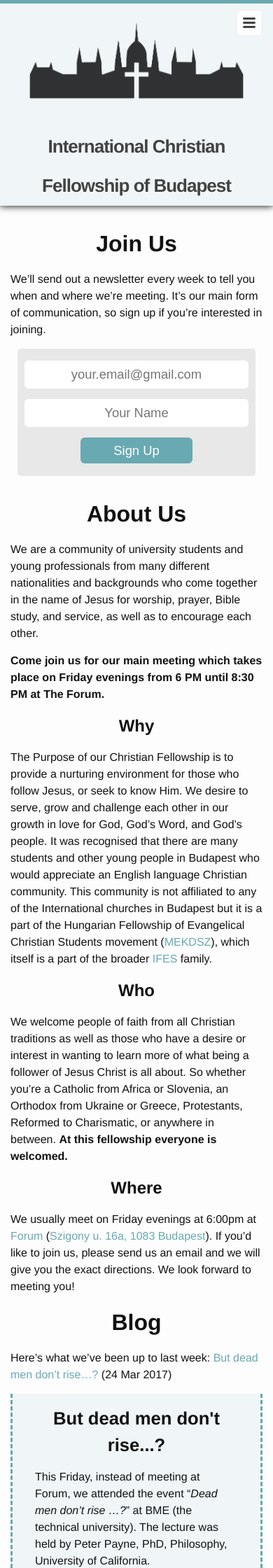
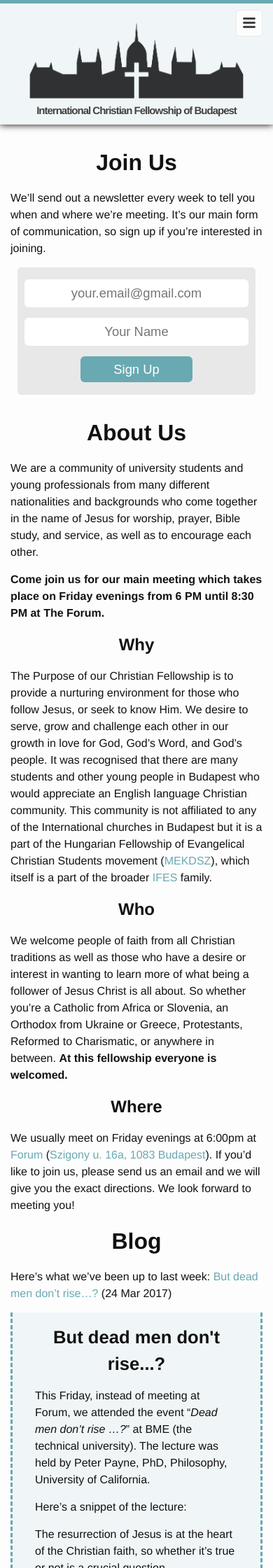
Before and after one commit to sionleroux/icfbudapest.org, a Jekyll site: the page built from index.md, in a window 390 px wide. Shown: the top 2240 px of the page at 70% size. Built offline with Jekyll 4.4.1, drawn with Linux system fonts in a browser that asks for light colours.

Commit message:
Small title font on tiny mobiles and smaller tablets

```diff
--- a/_sass/_layout.scss
+++ b/_sass/_layout.scss
@@ -31,15 +31,28 @@
         color: $grey-color-dark;
     }
 }
+@include media-query($on-tablet) {
+    .site-title {
+        font-size: 18px;
+    }
+}
 @include media-query($on-palm) {
     .site-title {
         text-align: center;
+        font-size: 18px;
+        line-height: 1.2;
+        margin-bottom: 10px;
         .site-logo {
+            margin-bottom: -20px;
             max-height: 100%;
         }
     }
 }
-
+@include media-query($on-palm) {
+    .site-title {
+        font-size: 15px;
+    }
+}
 
 .site-nav {
     float: right;
--- a/css/main.scss
+++ b/css/main.scss
@@ -29,7 +29,9 @@ $grey-color-dark:  darken($grey-color, 25%);
 // Width of the content area
 $content-width:    800px;
 
+$on-mobile:        400px;
 $on-palm:          600px;
+$on-tablet:        650px;
 $on-laptop:        800px;
 
 
```
